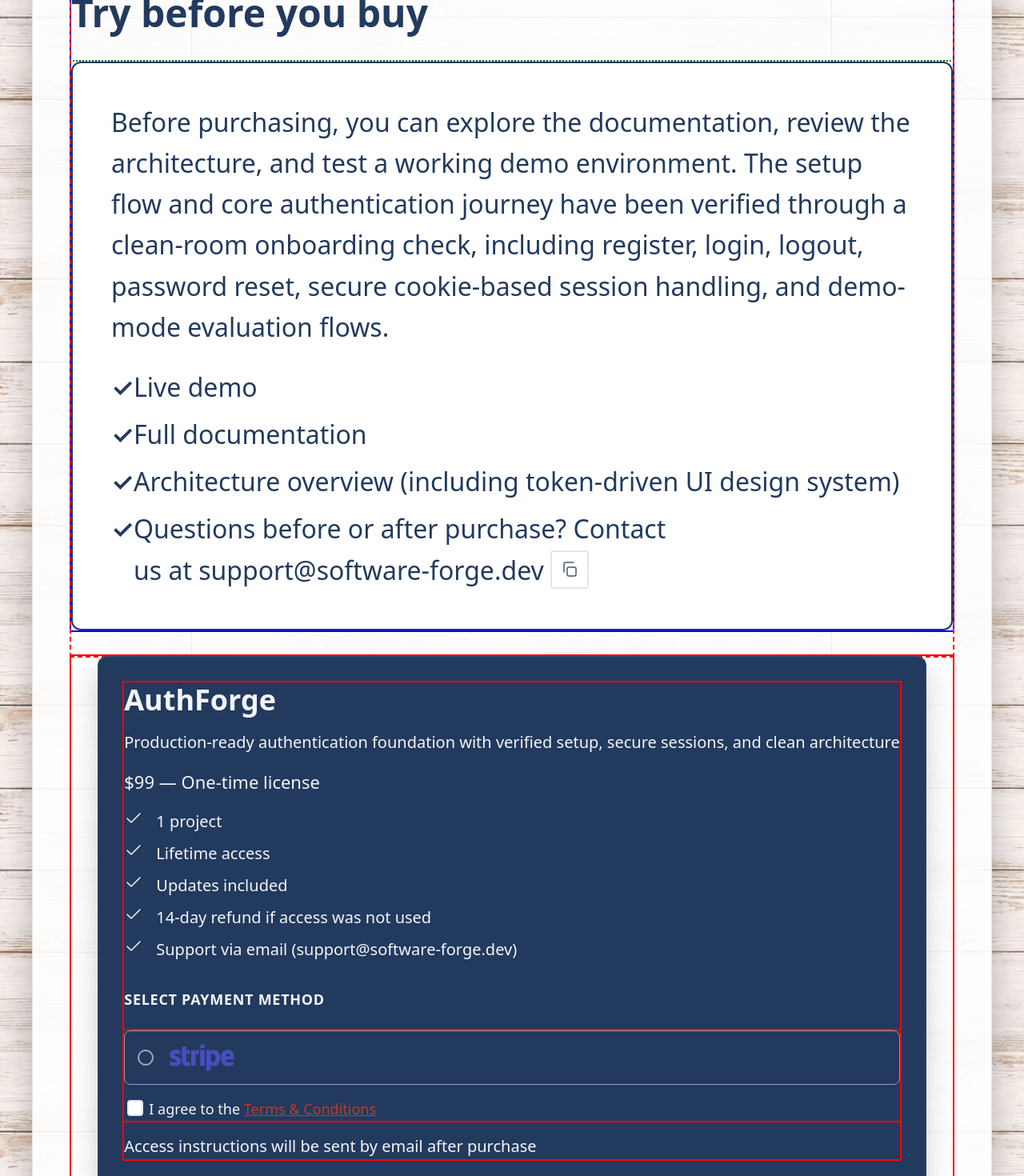
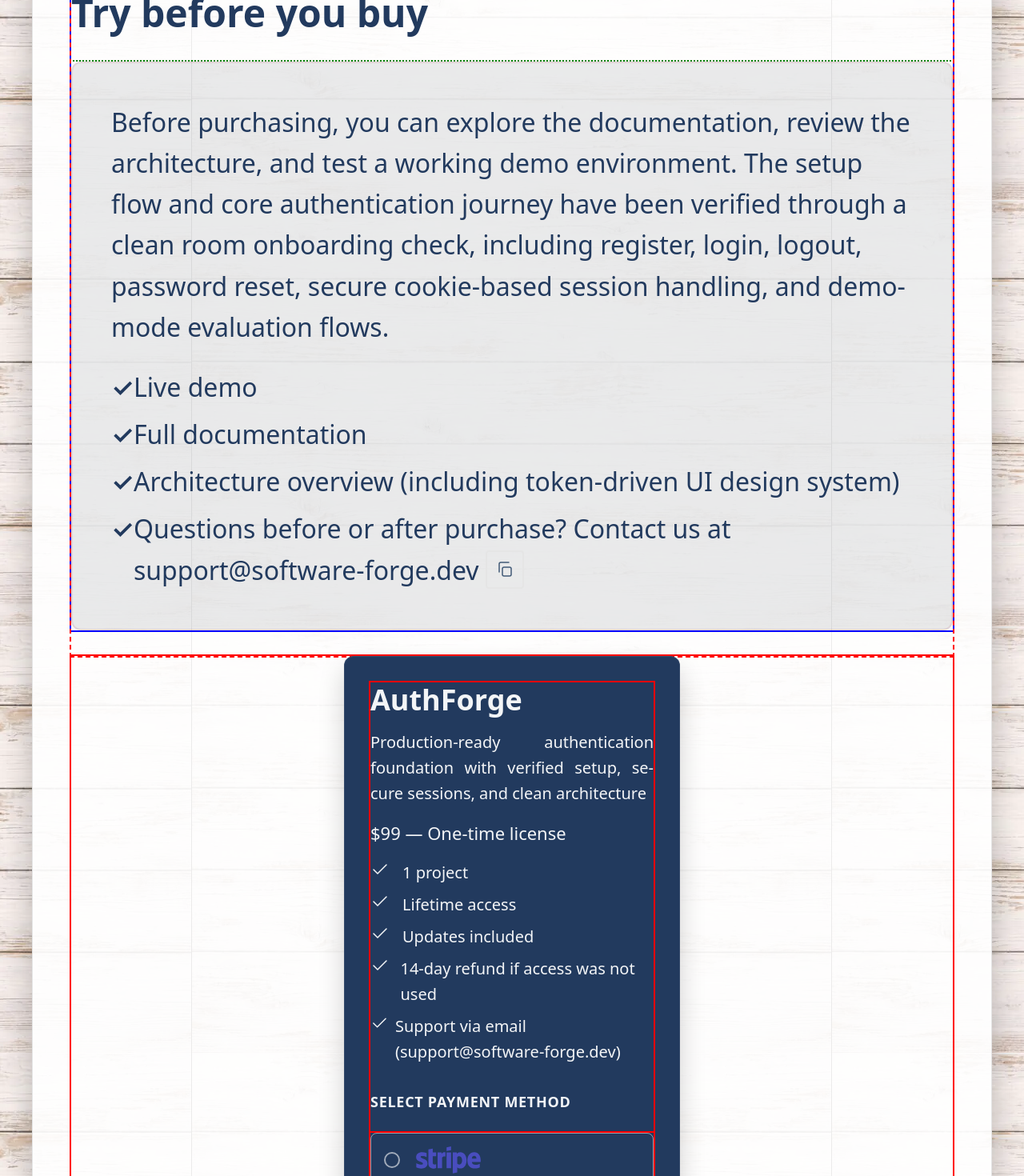
Before and after one commit to Grammeri/nextjs-landing, a Next.js app: page /products/authforge in a window 1280 px wide. Shown: the part 2480-3950 px from the top of the page at 80% size. Built offline with nearby package versions, Linux system fonts and the light colour scheme.

Commit message:
fix: fix document page styles

```diff
--- a/src/app/(business)/pricing/page.module.css
+++ b/src/app/(business)/pricing/page.module.css
@@ -4,13 +4,13 @@
 
 .grid {
   border: 5px solid red !important;
-  display: flex;
-  flex-direction: column;
-  align-items: center;
-  gap: 2rem;
+  display: grid;
+  grid-template-columns: repeat(auto-fit, minmax(var(--pricing-card-max-width), var(--pricing-card-max-width)));
+  justify-content: center;
+  gap: var(--spacing-2xl);
 }
 
 .card {
   width: 100%;
-  max-width: 420px;
+  display: flex;
 }
--- a/src/app/globals.css
+++ b/src/app/globals.css
@@ -255,6 +255,7 @@
   /* Product page text */
   --color-product-text: #223a5e;
   --color-product-text-muted: #415a77;
+  --color-product-surface-soft: color-mix(in srgb, var(--color-texas-blue) 12%, white 88%);
 
   /* Notice / Banner */
   --notice-surface-bg: var(--color-surface-muted);
--- a/src/app/products/authforge/page.tsx
+++ b/src/app/products/authforge/page.tsx
@@ -44,6 +44,7 @@ export default function AuthForgeProductPage() {
           </div>
         }
       />
+
       <ProductSection title={AUTHFORGE_PRODUCT_COPY.sectionTitles.audience}>
         <ul className={styles.audienceList}>
           {AUTHFORGE_PRODUCT_COPY.audience.map((item) => (
@@ -51,6 +52,7 @@ export default function AuthForgeProductPage() {
           ))}
         </ul>
       </ProductSection>
+
       <ProductSection title={AUTHFORGE_PRODUCT_COPY.sectionTitles.included}>
         <div className={styles.featureGrid}>
           <div className={styles.featureCard}>
@@ -87,6 +89,7 @@ export default function AuthForgeProductPage() {
           </div>
         </div>
       </ProductSection>
+
       <ProductSection title={AUTHFORGE_PRODUCT_COPY.sectionTitles.howItWorks} align="center">
         <div className={styles.contentNarrow}>
           <ol className={styles.steps}>
@@ -96,25 +99,31 @@ export default function AuthForgeProductPage() {
           </ol>
         </div>
       </ProductSection>
+
       <ProductSection title={AUTHFORGE_PRODUCT_COPY.sectionTitles.tryBeforeYouBuy}>
         <div className={styles.trustBlock}>
           <p className={styles.trustText}>{AUTHFORGE_PRODUCT_COPY.tryBeforeYouBuy.description}</p>
+
           <ul className={styles.trustList}>
             <li>
               <Link href="/demo">{AUTHFORGE_PRODUCT_COPY.tryBeforeYouBuy.links.demoLabel}</Link>
             </li>
+
             <li>
               <Link href={docsEntryHref}>
                 {AUTHFORGE_PRODUCT_COPY.tryBeforeYouBuy.links.docsLabel}
               </Link>
             </li>
+
             <li>
               <Link href={architectureHref}>
                 {AUTHFORGE_PRODUCT_COPY.tryBeforeYouBuy.links.architectureLabel}
               </Link>
             </li>
-            <li>
+
+            <li className={styles.contactItem}>
               {AUTHFORGE_PRODUCT_COPY.tryBeforeYouBuy.contactPrefix}{' '}
+              <span className={styles.contactLead}>Contact us at</span>{' '}
               <span className={styles.supportInline}>
                 <span className={styles.supportEmail}>{AUTHFORGE_SUPPORT_EMAIL}</span>
                 <CopySupportEmail />
@@ -123,6 +132,7 @@ export default function AuthForgeProductPage() {
           </ul>
         </div>
       </ProductSection>
+
       <div ref={pricingRef}>
         <div className={styles.pricingWrapper}>
           <AuthForgePricingCard />
--- a/src/shared/config/products/authforge.ts
+++ b/src/shared/config/products/authforge.ts
@@ -71,13 +71,13 @@ export const AUTHFORGE_PRODUCT_COPY = {
 
   tryBeforeYouBuy: {
     description:
-      'Before purchasing, you can explore the documentation, review the architecture, and test a working demo environment. The setup flow and core authentication journey have been verified through a clean-room onboarding check, including register, login, logout, password reset, secure cookie-based session handling, and demo-mode evaluation flows.',
+      'Before purchasing, you can explore the documentation, review the architecture, and test a working demo environment. The setup flow and core authentication journey have been verified through a clean room onboarding check, including register, login, logout, password reset, secure cookie-based session handling, and demo-mode evaluation flows.',
     links: {
       demoLabel: 'Live demo',
       docsLabel: 'Full documentation',
       architectureLabel: 'Architecture overview (including token-driven UI design system)',
     },
-    contactPrefix: 'Questions before or after purchase? Contact us at',
+    contactPrefix: 'Questions before or after purchase?',
   },
 
   pricing: {
--- a/src/shared/ui/pricing-card/PricingCard.module.css
+++ b/src/shared/ui/pricing-card/PricingCard.module.css
@@ -1,3 +1,8 @@
+.shell {
+  width: min(100%, var(--pricing-card-max-width));
+  margin-inline: auto;
+}
+
 .card {
   display: flex;
   flex-direction: column;
--- a/src/shared/ui/pricing-card/PricingCard.tsx
+++ b/src/shared/ui/pricing-card/PricingCard.tsx
@@ -42,6 +42,7 @@ export function PricingCard({
   const [showError, setShowError] = useState(false);
 
   return (
+    <div className={styles.shell}>
       <ProductCard interactive={false}>
         <div className={styles.card}>
           <h3>{title}</h3>
@@ -62,7 +63,9 @@ export function PricingCard({
 
           {paymentTitle && <p className={styles.paymentTitle}>{paymentTitle}</p>}
 
-        <div className={paymentLayout === 'centered' ? styles.paymentCentered : styles.paymentFull}>
+          <div
+            className={paymentLayout === 'centered' ? styles.paymentCentered : styles.paymentFull}
+          >
             <SelectableGroup>
               {onPayWithStripe && (
                 <StripeButton
@@ -132,5 +135,6 @@ export function PricingCard({
           {footerNote ? <p className={styles.footerNote}>{footerNote}</p> : null}
         </div>
       </ProductCard>
+    </div>
   );
 }
--- a/src/shared/ui/product-page/ProductPage.module.css
+++ b/src/shared/ui/product-page/ProductPage.module.css
@@ -96,7 +96,6 @@
     padding-left: calc(var(--product-list-icon-offset-large) + var(--spacing-md));
     font-size: var(--font-size-xl);
     line-height: var(--line-height-base);
-    text-wrap: balance;
 }
 
 .trustList li::before {
@@ -135,6 +134,11 @@
     display: inline-flex;
     align-items: center;
     gap: var(--spacing-xs);
+    white-space: nowrap;
+}
+
+.contactLead {
+    white-space: nowrap;
 }
 
 .supportEmail {
@@ -186,8 +190,8 @@
 .trustBlock {
     padding: var(--spacing-2xl);
     border-radius: var(--card-border-radius);
-    border: var(--focus-ring-width) solid var(--color-texas-blue);
-    background: var(--color-bg);
+    border: var(--focus-ring-width) solid var(--color-tertiary-faded);
+    background: var(--color-secondary-faded);
     color: var(--color-product-text);
     display: flex;
     flex-direction: column;
@@ -206,3 +210,7 @@
     justify-items: center;
     outline: 2px solid red;
 }
+
+.contactItem {
+    line-height: var(--product-list-line-height);
+}
```
Lines whose indentation alone changed are shown as unchanged.
